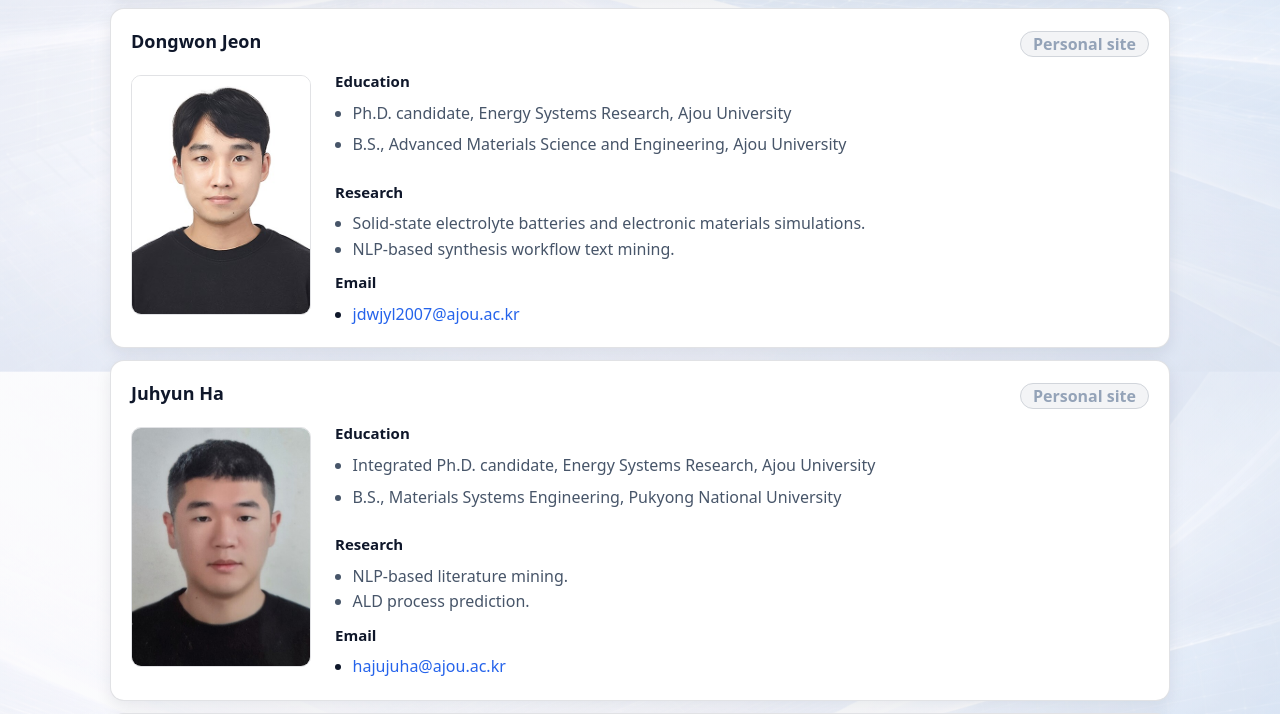
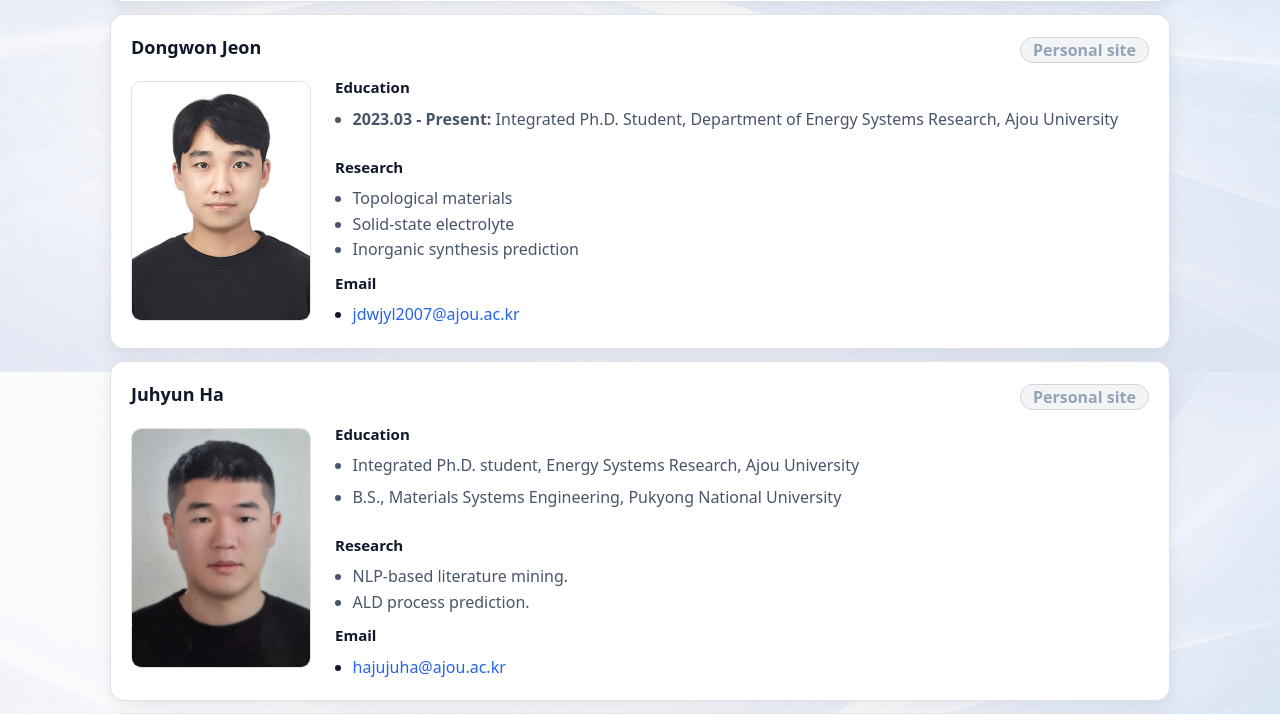
Before and after one commit to qwerqwer33-3/MSQ, a Next.js app: page /MSQ/members2 in a window 1280 px wide. Shown: the part 1335-2049 px from the top of the page. Built offline with nearby package versions, Linux system fonts and the light colour scheme; a web font is replaced by a local one.

Commit message:
members update

```diff
--- a/app/members2/page.js
+++ b/app/members2/page.js
@@ -7,9 +7,9 @@ const sectionOrder = [
   {
     id: "phd",
     keys: ["Ph.D.", "Integrated Ph.D."],
-    label: "Ph.D. / Integrated Ph.D. Candidates"
+    label: "Ph.D. / Integrated Ph.D. Students"
   },
-  { id: "masters", keys: ["Masters"], label: "M.S. Candidates" },
+  { id: "masters", keys: ["Masters"], label: "M.S. Students" },
   { id: "undergrad", keys: ["Undergrad"], label: "Undergraduates" },
   { id: "alumni", keys: ["Alumni"], label: "Alumni" }
 ];
--- a/components/MembersSectionPage.js
+++ b/components/MembersSectionPage.js
@@ -10,9 +10,9 @@ const currentSectionOrder = [
   {
     id: "phd",
     keys: ["Ph.D.", "Integrated Ph.D."],
-    label: "Ph.D. / Integrated Ph.D. Candidates"
+    label: "Ph.D. / Integrated Ph.D. Students"
   },
-  { id: "masters", keys: ["Masters"], label: "M.S. Candidates" },
+  { id: "masters", keys: ["Masters"], label: "M.S. Students" },
   { id: "undergrad", keys: ["Undergrad"], label: "Undergraduates" }
 ];
 
--- a/data/members.json
+++ b/data/members.json
@@ -21,35 +21,46 @@
     },
     {
         "name":  "Hanwook Lee",
-        "category":  "Ph.D.",
-        "role":  "Ph.D. Candidate",
+        "category":  "Integrated Ph.D.",
+        "role":  "Ph.D. Student",
         "titleBadge":  "Lab Manager",
         "affiliation":  "Energy Systems Research, Ajou University",
         "email":  "lhu@ajou.ac.kr",
+        "scholar_url":  "https://scholar.google.co.kr/citations?user=9YJA3QcAAAAJ&hl=ko",
         "photo":  "/images/members/hanwook_lee.jpg",
         "education":  [
-                          "Ph.D. candidate, Energy Systems Research, Ajou University"
+                          "2022.09 - Present: Integrated Ph.D. student, Department of Energy Systems, Ajou University"
                       ],
         "research":  [
-                         "First-principles modeling for functional semiconductors and solid-state electrolytes.",
-                         "Machine-learning-driven molecular dynamics for nuclear generation."
+                         "Polymorphism",
+                         "Synthesizability",
+                         "Nucleation"
                      ],
-        "application":  "Semiconductor / Battery / Energy Materials",
+        "applicationDetails":  [
+                                   "Polymorphism",
+                                   "Synthesizability",
+                                   "Nucleation"
+                               ],
+        "applicationLabel":  "Research Interests",
+        "summaryTags":  [
+                            "DFT/MD",
+                            "Metadynamics"
+                        ],
         "methodology":  [
-                            "First-principles modeling for functional semiconductors and solid-state electrolytes.",
-                            "Machine-learning-driven molecular dynamics for nuclear generation."
+                            "DFT/MD",
+                            "Metadynamics"
                         ]
     },
     {
         "name":  "Minseong Kang",
         "category":  "Ph.D.",
-        "role":  "Ph.D. Candidate",
+        "role":  "Ph.D. Student",
         "affiliation":  "Energy Systems Research, Ajou University",
         "email":  "kkkb2573@ajou.ac.kr",
         "scholar_url":  "https://scholar.google.co.kr/citations?user=JpJJX_IAAAAJ&hl=ko",
         "photo":  "/images/members/minseong_kang.png",
         "education":  [
-                          "2022.09 - Present: Integrated Ph.D. candidate, Department of Energy Systems, Ajou University"
+                          "2022.09 - Present: Integrated Ph.D. student, Department of Energy Systems, Ajou University"
                       ],
         "research":  [
                          "Energy harvester, semiconductor device, and battery process simulations.",
@@ -80,34 +91,45 @@
     },
     {
         "name":  "Dongwon Jeon",
-        "category":  "Ph.D.",
-        "role":  "Ph.D. Candidate",
-        "affiliation":  "Energy Systems Research, Ajou University",
+        "category":  "Integrated Ph.D.",
+        "role":  "Ph.D. Student",
+        "affiliation":  "Department of Energy Systems Research, Ajou University",
         "email":  "jdwjyl2007@ajou.ac.kr",
+        "scholar_url":  "https://scholar.google.co.kr/citations?user=SaKLKcgAAAAJ&hl=ko&oi=ao",
         "photo":  "/images/members/dongwon_jeon.jpg",
         "education":  [
-                          "Ph.D. candidate, Energy Systems Research, Ajou University",
-                          "B.S., Advanced Materials Science and Engineering, Ajou University"
+                          "2023.03 - Present: Integrated Ph.D. Student, Department of Energy Systems Research, Ajou University"
                       ],
         "research":  [
-                         "Solid-state electrolyte batteries and electronic materials simulations.",
-                         "NLP-based synthesis workflow text mining."
+                         "Topological materials",
+                         "Solid-state electrolyte",
+                         "Inorganic synthesis prediction"
                      ],
-        "application":  "Semiconductor / Battery",
+        "application":  "Topological materials / Solid-state electrolyte / Inorganic synthesis prediction",
+        "applicationDetails":  [
+                                   "Topological materials",
+                                   "Solid-state electrolyte",
+                                   "Inorganic synthesis prediction"
+                               ],
+        "applicationLabel":  "Research Interests",
+        "summaryTags":  [
+                            "DFT",
+                            "LLM"
+                        ],
         "methodology":  [
-                            "Solid-state electrolyte batteries and electronic materials simulations.",
-                            "NLP-based synthesis workflow text mining."
+                            "DFT",
+                            "LLM"
                         ]
     },
     {
         "name":  "Juhyun Ha",
         "category":  "Integrated Ph.D.",
-        "role":  "Integrated Ph.D. Candidate",
+        "role":  "Integrated Ph.D. Student",
         "affiliation":  "Energy Systems Research, Ajou University",
         "email":  "hajujuha@ajou.ac.kr",
         "photo":  "/images/members/juhyun_ha.png",
         "education":  [
-                          "Integrated Ph.D. candidate, Energy Systems Research, Ajou University",
+                          "Integrated Ph.D. student, Energy Systems Research, Ajou University",
                           "B.S., Materials Systems Engineering, Pukyong National University"
                       ],
         "research":  [
@@ -123,14 +145,14 @@
     {
         "name":  "Jeu Shin",
         "category":  "Integrated Ph.D.",
-        "role":  "Integrated Ph.D. Candidate",
+        "role":  "Integrated Ph.D. Student",
         "affiliation":  "Energy Systems Research, Ajou University",
         "email":  "jshin01@ajou.ac.kr",
         "website":  "https://qwerqwer33-3.github.io/J.Shin/#/",
         "scholar_url":  "https://scholar.google.com/citations?user=PYnRaHYAAAAJ&hl=ko&oi=ao",
         "photo":  "/images/members/jeu_shin.jpg",
         "education":  [
-                          "2026.03 - Present: Integrated Ph.D. candidate, Energy Systems Research, Ajou University",
+                          "2026.03 - Present: Integrated Ph.D. student, Energy Systems Research, Ajou University",
                           "2020.03 - 2024.08: B.S., Mechanical Engineering, Hanbat National University"
                       ],
         "research":  [
@@ -165,12 +187,12 @@
     {
         "name":  "Jonghun Seo",
         "category":  "Integrated Ph.D.",
-        "role":  "Integrated Ph.D. Candidate",
+        "role":  "Integrated Ph.D. Student",
         "affiliation":  "Energy Systems Research, Ajou University",
         "email":  "sjh99@ajou.ac.kr",
         "photo":  "/images/members/jonghun_seo.png",
         "education":  [
-                          "Integrated Ph.D. candidate, Energy Systems Research, Ajou University",
+                          "Integrated Ph.D. student, Energy Systems Research, Ajou University",
                           "B.S., Materials Science and Engineering, Kumoh National Institute of Technology"
                       ],
         "research":  [
@@ -204,12 +226,12 @@
     {
         "name":  "Jihoon Hong",
         "category":  "Masters",
-        "role":  "M.S. Candidate",
+        "role":  "M.S. Student",
         "affiliation":  "Energy Systems Research, Ajou University",
         "email":  "blueper2000@ajou.ac.kr",
         "photo":  "/images/members/jihoon_hong.jpg",
         "education":  [
-                          "M.S. candidate, Energy Systems Research, Ajou University",
+                          "M.S. student, Energy Systems Research, Ajou University",
                           "B.S., Advanced Materials Science and Engineering, Ajou University"
                       ],
         "research":  [
@@ -225,12 +247,12 @@
     {
         "name":  "Jimin Kim",
         "category":  "Masters",
-        "role":  "M.S. Candidate",
+        "role":  "M.S. Student",
         "affiliation":  "Energy Systems Research, Ajou University",
         "email":  "kjmkjm7230@ajou.ac.kr",
         "photo":  "/images/members/jimin_kim.png",
         "education":  [
-                          "M.S. candidate, Energy Systems Research, Ajou University",
+                          "M.S. student, Energy Systems Research, Ajou University",
                           "B.S., Advanced Materials Science and Engineering, Ajou University"
                       ],
         "research":  [
@@ -246,12 +268,12 @@
     {
         "name":  "Jindong Hwang",
         "category":  "Masters",
-        "role":  "M.S. Candidate",
+        "role":  "M.S. Student",
         "affiliation":  "AI and Advanced Materials Science, Ajou University",
         "email":  "wlsehd949@ajou.ac.kr",
         "photo":  "/images/members/jindong_hwang.png",
         "education":  [
-                          "2026.03 - Present: M.S. candidate, Artificial Intelligence, Ajou University",
+                          "2026.03 - Present: M.S. student, Artificial Intelligence, Ajou University",
                           "2022.03 - 2026.02: B.S., Advanced Materials Science and Engineering, Ajou University"
                       ],
         "research":  [
@@ -276,7 +298,7 @@
         "email":  "issac2002@ajou.ac.kr",
         "photo":  "/images/members/jaeseok_hwang.png",
         "education":  [
-                          "B.S. candidate, Advanced Materials Science and Engineering, Ajou University"
+                          "B.S. student, Advanced Materials Science and Engineering, Ajou University"
                       ],
         "research":  [
                          "First-principles and molecular dynamics for nuclear generation research.",
@@ -296,7 +318,7 @@
         "email":  "intellmoon@ajou.ac.kr",
         "photo":  "/images/members/seojun_moon.png",
         "education":  [
-                          "B.S. candidate, Advanced Materials Science and Engineering, Ajou University"
+                          "B.S. student, Advanced Materials Science and Engineering, Ajou University"
                       ],
         "research":  [
                          "First-principles and molecular dynamics for nuclear generation."
@@ -314,7 +336,7 @@
         "email":  "kimsj1017@ajou.ac.kr",
         "photo":  "/images/members/seongjun_kim.jpg",
         "education":  [
-                          "B.S. candidate, Advanced Materials Science and Engineering, Ajou University"
+                          "B.S. student, Advanced Materials Science and Engineering, Ajou University"
                       ],
         "research":  [
                          "First-principles calculations for interconnect materials."
@@ -332,14 +354,14 @@
         "email":  "jaehwang3183@ajou.ac.kr",
         "photo":  "/images/members/jaehwang_kim.jpg",
         "education":  [
-                          "2021.02 - Present: B.S., Materials Science and Engineering, Ajou University"
+                          "2021.03 - Present: B.S. student, Materials Science and Engineering, Ajou University"
                       ],
         "research":  [
-                         "LLM for materials science."
+                         "High-Entropy Materials Synthesis Recipe Generator"
                      ],
-        "application":  "Battery",
+        "application":  "High-Entropy Materials Synthesis Recipe Generator",
         "applicationDetails":  [
-                                   "Battery"
+                                   "High-Entropy Materials Synthesis Recipe Generator"
                                ],
         "applicationLabel":  "Research Interests",
         "summaryTags":  [
@@ -354,7 +376,7 @@
         "email":  "aasdfp00372@ajou.ac.kr",
         "photo":  "/images/members/jaeseon_yoo.png",
         "education":  [
-                          "B.S. candidate, Advanced Materials Science and Engineering, Ajou University"
+                          "B.S. student, Advanced Materials Science and Engineering, Ajou University"
                       ],
         "research":  [
                          "First-principles calculations for interconnect materials."
@@ -549,7 +571,7 @@
         "email":  "kghkai1807@ajou.ac.kr",
         "photo":  "/images/members/gihwan_kim.png",
         "education":  [
-                          "B.S. candidate, Advanced Materials Science and Engineering, Ajou University (double major in Software)"
+                          "B.S. student, Advanced Materials Science and Engineering, Ajou University (double major in Software)"
                       ],
         "research":  [
                          "Nucleation research using first-principles and molecular dynamics.",
```
